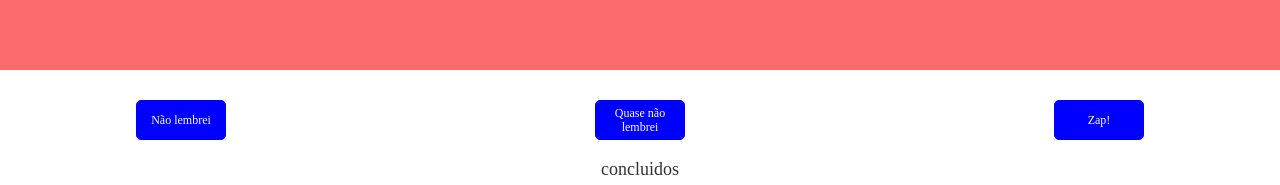
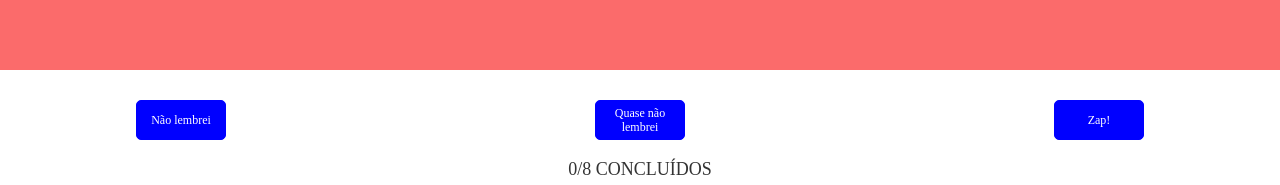
Before and after one commit to victordracxler/projeto9-zaprecall, a React (Create React App) app: page / in a window 1280 px wide. Shown: the part 612-797 px from the top of the page. Built offline with nearby package versions, Linux system fonts and the light colour scheme.

Commit message:
feat: answer card and number of answers

```diff
--- a/src/App.js
+++ b/src/App.js
@@ -1,10 +1,21 @@
+import { useState } from 'react'
 import styled from 'styled-components'
 import logo from "./assets/img/logo.png"
 import Footer from './Footer'
+import DECKTESTE from './mock'
 import Perguntas from './Perguntas'
 
+
 export default function App() {
-
+    const allClosed = []
+    const allNull = []
+    DECKTESTE.forEach(() => {
+        allClosed.push(false)
+        allNull.push(null)
+        })
+    const [respondidas, setRespondidas] = useState(allNull)
+    const [virada, setVirada] = useState(false)
+    const [indiceAberta, setIndiceAberta] = useState()
 
     return(
         <div className="screen-container">
@@ -12,9 +23,22 @@ export default function App() {
                 <img src={logo} alt="logo zaprecall" />
                 <h1>ZapRecall</h1>
             </div>
-            <Perguntas/>
+            <Perguntas
+                respondidas={respondidas}
+                virada={virada}
+                setVirada={setVirada}
+                indiceAberta={indiceAberta}
+                setIndiceAberta={setIndiceAberta}
+                />
 
-            <Footer/>
+            <Footer
+                respondidas={respondidas}
+                setRespondidas={setRespondidas}
+                virada={virada}
+                setVirada={setVirada}
+                indiceAberta={indiceAberta}
+                setIndiceAberta={setIndiceAberta}
+            />
         </div>
     )
 };
--- a/src/Footer.js
+++ b/src/Footer.js
@@ -1,14 +1,50 @@
+import { useState } from "react";
+
 export default function Footer(props) {
+  const {
+    respondidas,
+    setRespondidas,
+    virada,
+    setVirada,
+    indiceAberta,
+    setIndiceAberta,
+  } = props;
 
+  const [acertos, setAcertos] = useState([]);
+  const [concluidos, setConcluidos] = useState(0);
+
+
+  function Responder(botao){
+    let novaRespondida = [...respondidas]
+    novaRespondida[indiceAberta] = botao
+    setRespondidas(novaRespondida)
+    setIndiceAberta(null);
+    setVirada(false);
+  }
+  console.log(respondidas);
+
+  function ContarConcluidos(){
+    let novoConcluidos = 0
+
+    for (let i=0; i<respondidas.length; i++){
+        if (respondidas[i] !== null){
+            novoConcluidos++
+        }
+    }
+    setConcluidos(novoConcluidos)
     return(
-        <div className="footer-concluidos">
-                <div className="container-botoes">
-                    <button>Não lembrei</button>
-                    <button>Quase não lembrei</button>
-                    <button>Zap!</button>
-                </div>
-                <p>concluidos</p>
-        </div>
+        <span>{novoConcluidos}/{respondidas.length} CONCLUÍDOS</span>
     )
+  }
 
-};
+  return (
+    <div className="footer-concluidos">
+      <div className="container-botoes">
+        <button onClick={() => Responder("nao")} disabled={!virada}>Não lembrei</button>
+        <button onClick={() => Responder("quase")} disabled={!virada}>Quase não lembrei</button>
+        <button onClick={() => Responder("zap")} disabled={!virada}>Zap!</button>
+      </div>
+      <ContarConcluidos/>
+    </div>
+  );
+}
--- a/src/Perguntas.js
+++ b/src/Perguntas.js
@@ -1,43 +1,47 @@
 import { useState } from "react";
-import setaPlay from "./assets/img/seta_play.png"
-import setaVirar from "./assets/img/seta_virar.png"
-import DECKTESTE from "./mock"
+import setaPlay from "./assets/img/seta_play.png";
+import setaVirar from "./assets/img/seta_virar.png";
+import DECKTESTE from "./mock";
 
-
-export default function Perguntas() {
-    const allClosed = []
-    DECKTESTE.forEach(() => allClosed.push(false))
-    const [aberta, setAberta] = useState(allClosed)
-
-
+export default function Perguntas(props) {
+  const { respondidas, virada, setVirada, indiceAberta, setIndiceAberta } =
+    props;
 
   function Pergunta(obj, i) {
-        console.log(obj);
-        const {question, answer} = obj
+    const { question, answer } = obj;
 
-        if(aberta[i]){
+    if (i === indiceAberta) {
+      if (virada) {
         return (
-            <li key={i} className="pergunta-aberta"><p>{question}</p><img src={setaVirar} alt="turn" /></li>
-            )
+          <li key={i} className="pergunta-aberta">
+            <p>{answer}</p>
+          </li>
+        );
       } else {
         return (
-            <li key={i} className="pergunta-fechada"><p>pergunta {i+1}</p><img onClick={() => AbrirPergunta(i)} src={setaPlay} alt="play" /></li>
-            )
+          <li key={i} className="pergunta-aberta">
+            <p>{question}</p>
+            <img onClick={() => setVirada(true)} src={setaVirar} alt="turn" />
+          </li>
+        );
+      }
+    } else {
+      return (
+        <li key={i} className="pergunta-fechada">
+          <p>pergunta {i + 1}</p>
+          <img
+            onClick={() => {
+              setIndiceAberta(i);
+              setVirada(false);
+            }}
+            src={setaPlay}
+            alt="play"
+          />
+        </li>
+      );
     }
   }
 
-    function AbrirPergunta(chave) {
-        const novoAberto = [...allClosed]
-        novoAberto[chave] = true
-        setAberta(novoAberto)
+
+  return <ul>{DECKTESTE.map((obj, i) => Pergunta(obj, i))}</ul>;
 }
-
-
-    return(
-        <ul>
-            {DECKTESTE.map((obj, i) => Pergunta(obj, i))}
-
-        </ul>
-    )
-
-};
--- a/src/mock.js
+++ b/src/mock.js
@@ -1,4 +1,4 @@
-const DECKTESTE =[
+const DECKTESTE = [
     {question: "O que é JSX?" ,answer: "Uma extensão de linguagem do JavaScript"},
     {question: "O React é __ ",answer: "uma biblioteca JavaScript para construção de interfaces"},
     {question: "Componentes devem iniciar com __ ",answer: "letra maiúscula"},
```
Lines whose indentation alone changed are shown as unchanged.
